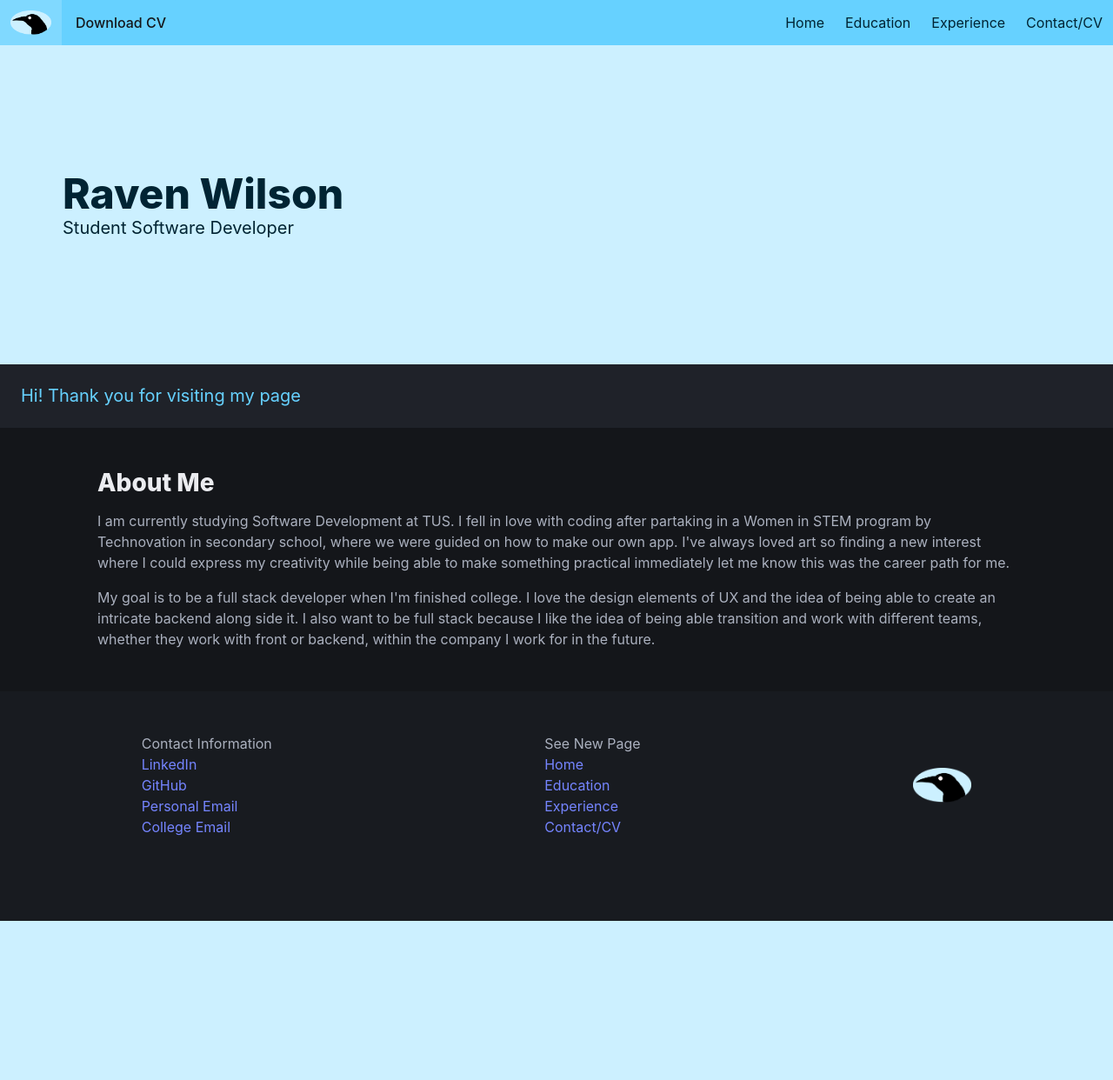
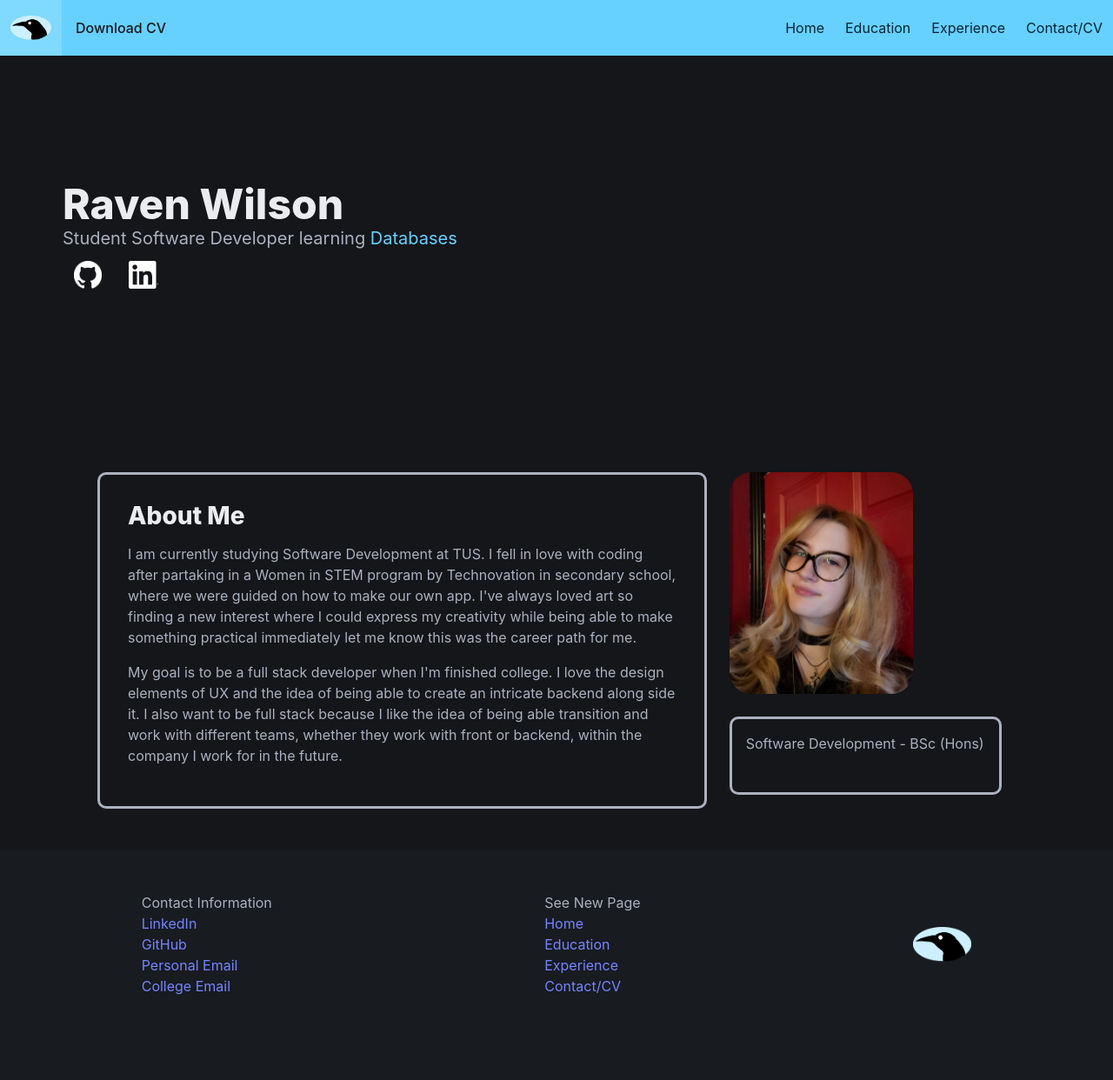
Before and after one commit to Raven-Wilson/PersonalProfile, a Flask app: page / in a window 1280 px wide. Shown: the whole page at 87% size. Before the commit the page ends 1059 px from the top, so only its background shows below. Run offline with Flask 3, Linux system fonts and the light colour scheme.

Commit message:
Updated Styling

```diff
--- a/static/css/base.css
+++ b/static/css/base.css
@@ -1,5 +1,5 @@
 /* #320A28  #511730 #8E443D #CB9173 #F6D9AE */
-body {
+/* body {
     margin: 0;
     padding: 0;
     background-color: #115D6A ;
@@ -50,4 +50,7 @@ li{
 }
 .section3 {
     text-align: right;
+} */
+nav {
+  height: 4em;
 }
--- a/static/css/index.css
+++ b/static/css/index.css
@@ -1,4 +1,4 @@
-#header-index {
+/* #header-index {
   display: grid;
   height: 90vh;
   grid-template-columns: 19% 19% 19% 19% 19% 5%;
@@ -30,7 +30,7 @@
   margin: 1em;
   font-size: 3em;
 }
-#heroText p {
+#heroText span {
   margin: 3em;
   font-size: 1.5em;
 }
@@ -46,7 +46,7 @@
     grid-template-columns: 10% 80% 10%;
     grid-template-rows: 7% 83% 10%;
     */
-    height: 100vh;
+/* height: 100vh;
   box-sizing: border-box;
 }
 #text {
@@ -70,4 +70,81 @@
   height: 100%;
   width: 100%;
   object-fit: fill;
+} */
+span::after {
+  content: " Web Development";
+  animation: text 15s infinite;
+  color: rgb(102, 209, 255);
 }
+@keyframes text {
+  0%,
+  25% {
+    content: " Web Development";
+  }
+  26%,
+  50% {
+    content: " Databases";
+  }
+  51%,
+  75% {
+    content: " .NET Development";
+  }
+  76%,
+  100% {
+    content: " Computer Networking";
+  }
+}
+.socialLinks {
+  height: 2em;
+  margin: 0.8em;
+}
+.socialLinks:hover {
+  /* height: 2.1em; */
+  transform: rotate(5deg);
+  /* box-shadow: 0 0 3px rgb(102, 209, 255); */
+}
+#profilePhoto {
+  /* height: 11em; */
+  border-radius: 25px;
+}
+#body-container {
+  /* border-style: solid;
+  border-radius: 25px; */
+}
+
+.parent {
+  display: grid;
+  grid-template-columns: repeat(9, 1fr);
+  grid-template-rows: repeat(3, 1fr);
+  gap: 10px;
+}
+
+.div4 {
+  grid-column: span 6 / span 6;
+  grid-row: span 3 / span 3;
+  border-style: solid;
+  border-radius: 10px;
+  padding: 2em;
+}
+
+.div5 {
+  grid-column: span 2 / span 2;
+  grid-row: span 2 / span 2;
+  grid-column-start: 7;
+  padding-left: 1em;
+}
+
+.div6 {
+  grid-column: span 3 / span 3;
+  grid-column-start: 7;
+  grid-row-start: 3;
+  border-style: solid;
+  border-radius: 10px;
+  padding: 1em;
+  margin: 1em;
+}
+
+.div5 img {
+  height: 100%;
+}
+/* background-color: aliceblue; */
--- a/templates/base.html
+++ b/templates/base.html
@@ -1,11 +1,20 @@
-<!DOCTYPE html>
+<!doctype html>
 <html data-theme="dark" lang="en">
   <head>
-        <meta charset="UTF-8">
-        <meta name="viewport" content="width=device-width, initial-scale=1.0">
-        <!-- <link rel="stylesheet" href="{{ url_for('static', filename='css/base.css') }}"> -->
-         <link rel="stylesheet" href="https://cdn.jsdelivr.net/npm/bulma@1.0.4/css/bulma.min.css">
-         <link rel="shortcut icon" href="{{ url_for('static', filename='image/fav.ico') }}">
+    <meta charset="UTF-8" />
+    <meta name="viewport" content="width=device-width, initial-scale=1.0" />
+    <link
+      rel="stylesheet"
+      href="{{ url_for('static', filename='css/base.css') }}"
+    />
+    <link
+      rel="stylesheet"
+      href="https://cdn.jsdelivr.net/npm/bulma@1.0.4/css/bulma.min.css"
+    />
+    <link
+      rel="shortcut icon"
+      href="{{ url_for('static', filename='image/fav.ico') }}"
+    />
     {% block head %} {% endblock %}
   </head>
   <body>
@@ -29,15 +38,34 @@
                 </ul>
             </nav>
             -->
-            <nav class="navbar is-info" role="navigation" aria-label="main navigation">
+      <nav
+        class="navbar is-info"
+        role="navigation"
+        aria-label="main navigation"
+      >
         <div class="navbar-brand">
           <a href="/" class="navbar-item">
-                        <img alt="Raven silhouette on blue background" id="head-img" src="{{ url_for('static', filename='image/logo.png') }}">
+            <img
+              alt="Raven silhouette on blue background"
+              id="head-img"
+              src="{{ url_for('static', filename='image/logo.png') }}"
+            />
           </a>
           <buttom class="button is-info">
-                        <a class="has-text-black-bis" href="{{ url_for('static', filename='pdf/CV.pdf') }}" download="CV.pdf">Download CV</a>
+            <a
+              class="has-text-black-bis"
+              href="{{ url_for('static', filename='pdf/CV-Raven-Wilson.pdf') }}"
+              download="CV.pdf"
+              >Download CV</a
+            >
           </buttom>
-                    <a role="button" class="navbar-burger" aria-label="menu" aria-expanded="false" data-target="navbarBasicExample">
+          <a
+            role="button"
+            class="navbar-burger"
+            aria-label="menu"
+            aria-expanded="false"
+            data-target="navbarBasicExample"
+          >
             <span aria-hidden="true"></span>
             <span aria-hidden="true"></span>
             <span aria-hidden="true"></span>
@@ -105,18 +133,22 @@
   <div class="column">Third column</div>
 </div>
 -->
-        <footer class="footer ">
+      <footer class="footer">
         <div class="columns is-desktop level">
-                <div class="column level-item" >
+          <div class="column level-item">
             <div>
               <p>Contact Information</p>
-                        <p><a href="https://www.linkedin.com/in/raven-wilson-a439b9398/">LinkedIn</a></p>
+              <p>
+                <a href="https://www.linkedin.com/in/raven-wilson-a439b9398/"
+                  >LinkedIn</a
+                >
+              </p>
               <p><a href="https://github.com/Raven-Wilson">GitHub</a></p>
-                        <p><a href="mailto:18r.m.wilson@gmail.com">Personal Email</a> </p>
+              <p><a href="mailto:18r.m.wilson@gmail.com">Personal Email</a></p>
               <p><a href="mailto:K00321719@student.tus.ie">College Email</a></p>
             </div>
           </div>
-                <div class="column is-desktop level-item" >
+          <div class="column is-desktop level-item">
             <div>
               <p>See New Page</p>
               <p><a href="/"> Home </a></p>
@@ -125,25 +157,33 @@
               <p><a href="/cv"> Contact/CV </a></p>
             </div>
           </div>
-                <div class="column level-item" >
+          <div class="column level-item">
             <a href="/" class="">
-                        <img alt="Raven silhouette on blue background" style="height: 5vh; width: auto;" id="head-img" src="{{ url_for('static', filename='image/logo.png') }}">
+              <img
+                alt="Raven silhouette on blue background"
+                style="height: 5vh; width: auto"
+                id="head-img"
+                src="{{ url_for('static', filename='image/logo.png') }}"
+              />
             </a>
           </div>
         </div>
       </footer>
     </footer>
     <script>
-            document.addEventListener('DOMContentLoaded', ()=> {
-                const $navbarBurgers = Array.prototype.slice.call(document.querySelectorAll('.navbar-burger'), 0);
+      document.addEventListener("DOMContentLoaded", () => {
+        const $navbarBurgers = Array.prototype.slice.call(
+          document.querySelectorAll(".navbar-burger"),
+          0,
+        );
 
-                $navbarBurgers.forEach(el => {
-                    el.addEventListener('click', () => {
+        $navbarBurgers.forEach((el) => {
+          el.addEventListener("click", () => {
             const target = el.dataset.target;
             const $target = document.getElementById(target);
 
-                        el.classList.toggle('is-active');
-                        $target.classList.toggle('is-active');
+            el.classList.toggle("is-active");
+            $target.classList.toggle("is-active");
           });
         });
       });
--- a/templates/education.html
+++ b/templates/education.html
@@ -20,6 +20,9 @@
                 <p>Course: Software Development <br>
                 GPA: 73% <br> <br> <hr>
                 Modules: <br>
+                Year 3- <br>
+                Semester 1: Applications Programming, Computer Science, Object Modelling & Design, Secure Web Application Development,
+                Software Development Group Project <br>
                 Year 2- <br>
                 Semester 2: Applications Development, Real Time Embedded Systems, Problem-Solving with Data Structures and Algorithms,
                 Data Driven Systems, Software Testing, Public Cloud Foundations <br>
@@ -29,7 +32,7 @@
                 Semester 2: Introduction to Object Oriented Programming, Mathematical Methods, Operating System Fundamentals, Structured Programming,
                 Responsive Design and Web Development, Structured Query Language Essentials <br>
                 Semester 1: Introduction To Programming, Computer Mathematics, Interpersonal Skills, Web Development Fundamentals,
-                Computer Organisation and Arc, Data Essentials
+                Computer Organisation and Arc, Data Essentials <br>
             </p>
             </div>
         </div>
--- a/templates/index.html
+++ b/templates/index.html
@@ -1,45 +1,61 @@
-{% extends 'base.html' %}
-
-{% block head %}
-<!--<link rel="stylesheet" href="{{ url_for('static', filename='css/index.css') }}">-->
-<title> Home </title>
-{% endblock %}
-
-{% block body %}
-<section id="header-index" class="hero has-background-info-light is-medium">
+{% extends 'base.html' %} {% block head %}
+<link
+  rel="stylesheet"
+  href="{{ url_for('static', filename='css/index.css') }}"
+/>
+<title>Home</title>
+{% endblock %} {% block body %}
+<!-- <section id="header-index" class="hero has-background-info-light is-medium"> -->
+<section id="header-index" class="hero is-medium">
   <!--
     <div id="image-continer">
     </div>
     -->
   <div id="heroText" class="hero-body">
-        <h1 class="title is-size-1 has-text-info-dark"> Raven Wilson </h1>
-        <p class="subtitle has-text-info-dark">Student Software Developer</p>
+    <h1 class="title is-size-1">Raven Wilson</h1>
+    <span class="subtitle">Student Software Developer learning</span><br />
+    <a href="https://github.com/Raven-Wilson"
+      ><img
+        src="../static/image/GitHub_Invertocat_White.png"
+        class="socialLinks"
+    /></a>
+    <a href="https://www.linkedin.com/in/raven-wilson-a439b9398/"
+      ><img src="../static/image/InBug-White.png" class="socialLinks"
+    /></a>
   </div>
-
 </section>
-<div class="hero is-link is-small has-background-black-ter ">
-        <h2 class="hero-body subtitle has-text-info"> Hi! Thank you for visiting my page </h2>
-    </div>
+<!-- <div class="hero is-link is-small has-background-black-ter">
+  <h2 class="hero-body subtitle has-text-info">
+    Hi! Thank you for visiting my page
+  </h2>
+</div> -->
 <div id="body-container" class="content container">
-    <div id="text" class="m-6">
+  <div id="text" class="m-6 parent">
+    <div class="div4">
       <h2>About Me</h2>
-        <p>I am currently studying Software Development at TUS. I fell in love with coding after partaking in a Women in STEM
-            program by Technovation in secondary school, where we were guided on how to make our own app. I've always loved art so finding a new
-            interest where I could express my creativity while being able to make something practical immediately let me know this was the career path for me.
+      <p>
+        I am currently studying Software Development at TUS. I fell in love with
+        coding after partaking in a Women in STEM program by Technovation in
+        secondary school, where we were guided on how to make our own app. I've
+        always loved art so finding a new interest where I could express my
+        creativity while being able to make something practical immediately let
+        me know this was the career path for me.
       </p>
       <p>
-            My goal is to be a full stack developer when I'm finished college. I love the design elements of UX and the idea of being able to create an
-            intricate backend along side it. I also want to be full stack because I like the idea of being able transition and work with different
-            teams, whether they work with front or backend, within the company I work for in the future.
+        My goal is to be a full stack developer when I'm finished college. I
+        love the design elements of UX and the idea of being able to create an
+        intricate backend along side it. I also want to be full stack because I
+        like the idea of being able transition and work with different teams,
+        whether they work with front or backend, within the company I work for
+        in the future.
       </p>
     </div>
-    <!--
-    <div  id="left-corner">
-        <img class="corner-img" src="{{ url_for('static', filename='image/cornerDecoration.png') }}">
+    <div class="div5">
+      <img id="profilePhoto" src="/static/image/photo.jpeg" />
     </div>
-    <div id="right-corner">
-        <img class="corner-img" src="{{ url_for('static', filename='image/cornerDecoration.png') }}">
+    <div class="div6">
+      <p>Software Development - BSc (Hons)</p>
     </div>
-    -->
+  </div>
 </div>
 {% endblock %}
```
Also changed, not shown: static/css/experience.css (added, +10 -0 lines), templates/cv.html (+20 -14 lines), templates/experience.html (+68 -31 lines), static/image/GitHub_Invertocat_Black.png (added), static/image/GitHub_Invertocat_Black_Clearspace.png (added), static/image/GitHub_Invertocat_White.png (added), static/image/InBug-Black.png (added), static/image/InBug-White.png (added), static/image/LI-China-In-Bug.png (added), static/image/LI-In-Bug.png (added), static/image/photo.jpeg (added), 2 other files. Lines whose indentation alone changed are shown as unchanged.
